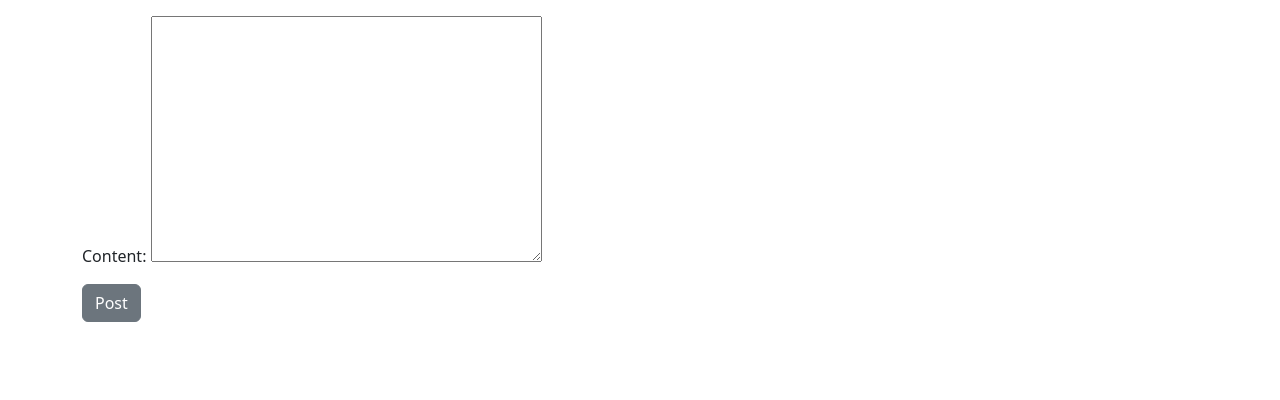
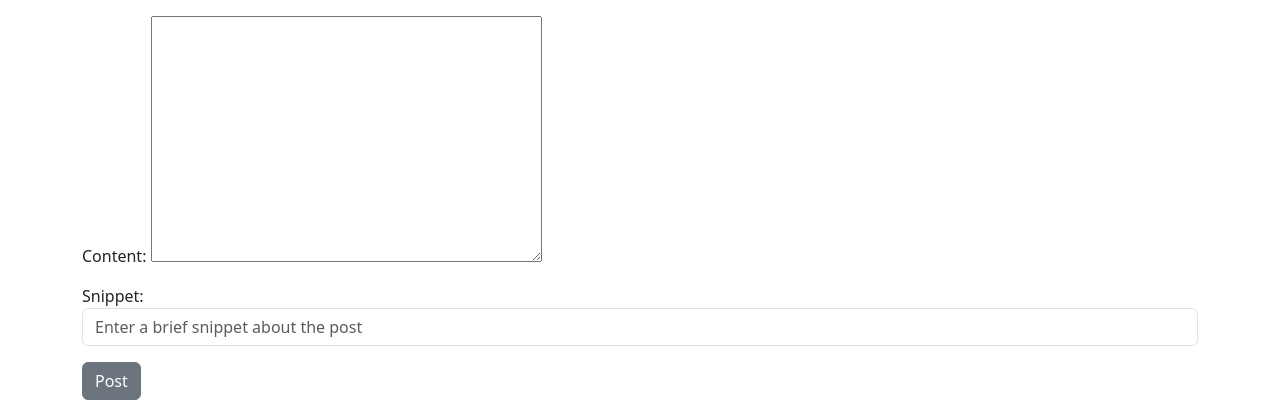
Before and after one commit to ft-mammoo/Blog-App, a Django app: page /addpost/ in a window 1280 px wide. Shown: the part 411-811 px from the top of the page. Before the commit the page ends 733 px from the top, so only its background shows below. Run offline with Django 5.2, Linux system fonts and the light colour scheme; the visitor is signed in with stand-in values (Sample User, id 1); data that the repository does not hold is empty; some libraries are stand-ins or nearby versions.

Commit message:
Added Snippet Section for home

```diff
--- a/blog/blog/settings.py
+++ b/blog/blog/settings.py
@@ -133,7 +133,7 @@ CKEDITOR_CONFIGS = {
         'toolbar_MinimalBlog': [
             ['Styles', 'Format', 'Bold', 'Italic', 'Underline', 'Strike', 'SpellChecker', 'Undo', 'Redo'],
             ['Link', 'Unlink', 'Anchor'],
-            ['Flash', 'Table', 'HorizontalRule'],
+            ['Image','Flash', 'Table', 'HorizontalRule'],
             ['TextColor', 'BGColor'],
             ['Smiley', 'SpecialChar'],
             ['Source'],
--- a/blog/theblog/forms.py
+++ b/blog/theblog/forms.py
@@ -24,12 +24,13 @@ class BlogPostForm(forms.ModelForm):
     content = forms.CharField(widget=CKEditorWidget())
     class Meta:
         model = BlogPost
-        fields = ['title', 'title_tag', 'author', 'category', 'content']
+        fields = ['title', 'title_tag', 'author', 'category', 'content', 'snippet']
         widgets = {
             'title' : forms.TextInput(attrs={'class' : 'form-control', 'placeholder': 'Enter title here'}),
             'title_tag' : forms.TextInput(attrs={'class' : 'form-control', 'placeholder' : 'Enter title tag here'}),
             'author' : forms.TextInput(attrs={'class' : 'form-control', 'id' : 'authorid', 'value' : '', 'type' : 'hidden'}),
             'category' : forms.Select(choices=choice_list,attrs={'class' : 'form-control', 'placeholder' : 'Select category'}),
+            'snippet' : forms.TextInput(attrs={'class' : 'form-control', 'placeholder' : 'Enter a brief snippet about the post'}),
         }
 
     def clean_content(self):
@@ -49,12 +50,12 @@ class EditBlogPostForm(forms.ModelForm):
     content = forms.CharField(widget=CKEditorWidget())
     class Meta:
         model = BlogPost
-        fields = ['title', 'title_tag', 'category', 'content']
+        fields = ['title', 'title_tag', 'category', 'content', 'snippet']
         widgets = {
             'title' : forms.TextInput(attrs={'class' : 'form-control', 'placeholder': 'Enter title here'}),
             'title_tag' : forms.TextInput(attrs={'class' : 'form-control', 'placeholder' : 'Enter title tag here'}),
             'category' : forms.Select(choices=choice_list,attrs={'class' : 'form-control', 'placeholder' : 'Select category'}),
-            #'content' : forms.Textarea(attrs={'class' : 'form-control', 'placeholder' : 'Write your content here'}),
+            'snippet' : forms.TextInput(attrs={'class' : 'form-control', 'placeholder' : 'Enter a brief snippet about the post'}),
         }
 
     def clean_content(self):
--- a/blog/theblog/models.py
+++ b/blog/theblog/models.py
@@ -19,6 +19,7 @@ class BlogPost(models.Model):
     content = RichTextField(blank=True, null=True)
     created_at = models.DateTimeField(auto_now_add=True)
     category = models.ForeignKey(Category, on_delete=models.CASCADE, default=1)
+    snippet = models.CharField(max_length=255)
     likes = models.ManyToManyField(User, related_name='blogpost_likes')
     dislikes = models.ManyToManyField(User, related_name='blog_posts_disliked',)
 
--- a/blog/theblog/templates/home.html
+++ b/blog/theblog/templates/home.html
@@ -40,7 +40,8 @@
         {% endif %}
         <br/>
         <em>@{{ blogpost.author }}</em><br>
-        <p>{{ blogpost.content | safe | slice:"250" }}</p>
+
+        <p>{{ blogpost.snippet }}</p>
     </li>
 {% endfor %}
 
```
Also changed, not shown: blog/theblog/migrations/0009_blogpost_snippet.py (added).
